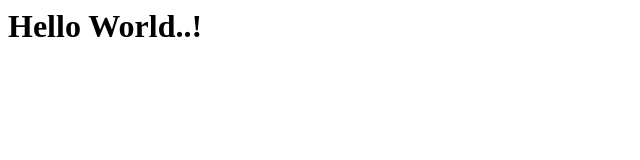
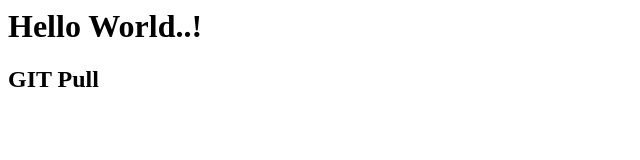
Before and after one commit to saiurakrishna/DevOps-batch-9AM, a plain HTML site: page index.html in a window 1280 px wide. Shown: the whole page, without its empty margins (0-640 px from the left). Drawn offline with Linux system fonts and the light colour scheme.

Commit message:
added new line

```diff
--- a/index.html
+++ b/index.html
@@ -1 +1,2 @@
 <h1>Hello World..!</h1>
+<h2>GIT Pull</h2>
```
